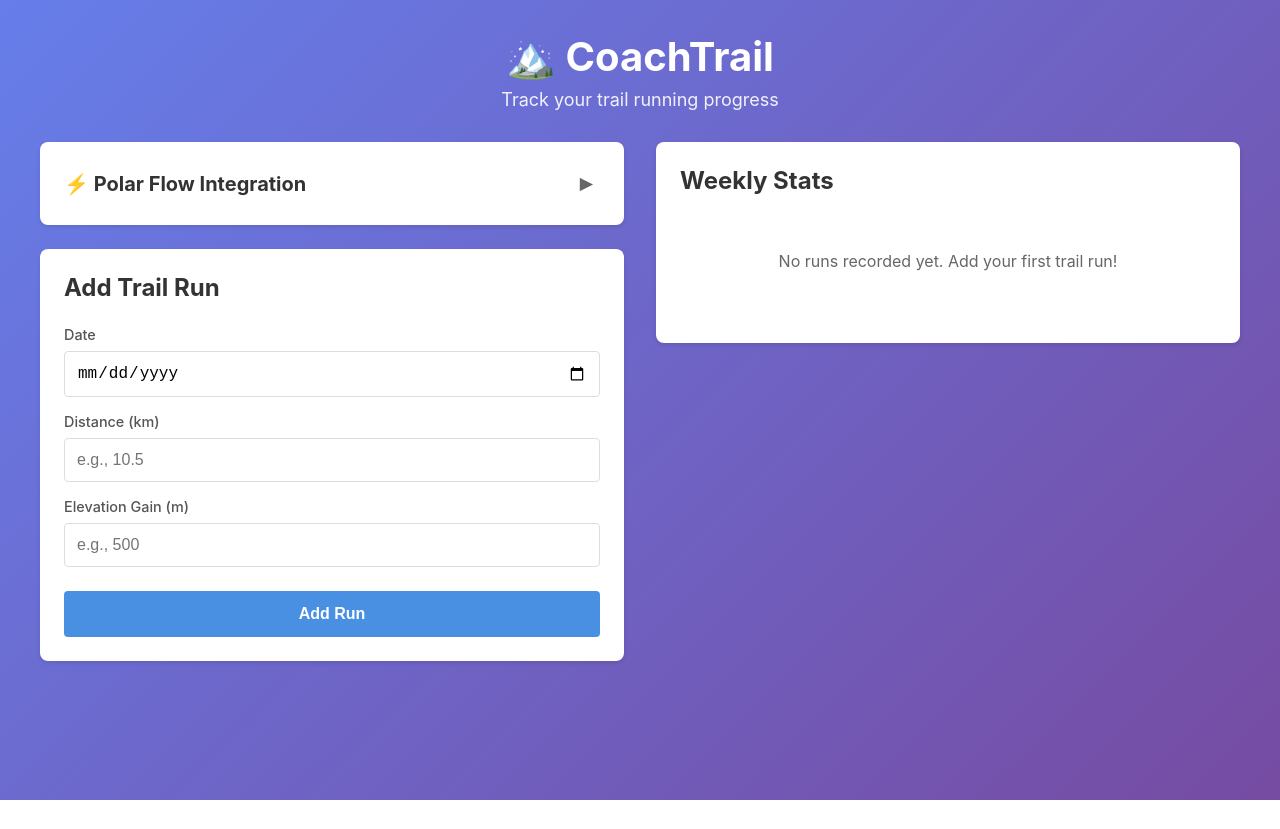
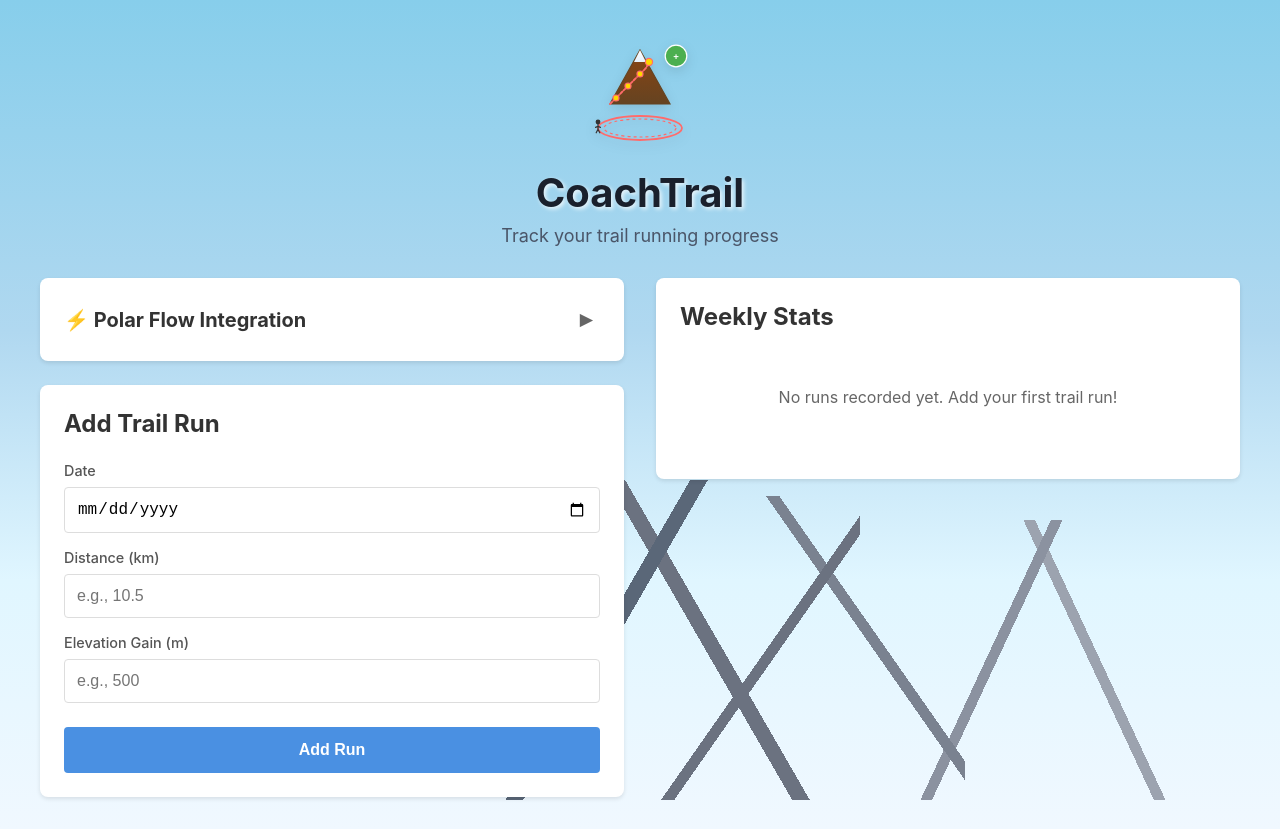
Before and after one commit to Thony-Crz/CoachTrail, a Svelte app: page / in a window 1280 px wide. Before the commit the page ends 800 px from the top, so only its background shows below. Built offline with nearby package versions, Linux system fonts and the light colour scheme.

Commit message:
Add mountain-themed design with custom logo and background
Co-authored-by: Thony-Crz <24889652+Thony-Crz@users.noreply.github.com>

```diff
--- a/src/App.svelte
+++ b/src/App.svelte
@@ -43,7 +43,10 @@
 <main>
   <div class="container">
     <header>
-      <h1>🏔️ CoachTrail</h1>
+      <div class="logo">
+        <img src="mountain-logo.svg" alt="CoachTrail Mountain Logo" class="logo-img" />
+      </div>
+      <h1>CoachTrail</h1>
       <p>Track your trail running progress</p>
     </header>
 
@@ -71,13 +74,57 @@
     padding: 0;
     font-family: -apple-system, BlinkMacSystemFont, 'Segoe UI', Roboto, Oxygen,
       Ubuntu, Cantarell, 'Helvetica Neue', sans-serif;
-    background: linear-gradient(135deg, #667eea 0%, #764ba2 100%);
+    background: linear-gradient(to bottom, #87CEEB 0%, #B0D8F0 40%, #E0F6FF 70%, #f0f8ff 100%);
     min-height: 100vh;
+    position: relative;
+    overflow-x: hidden;
+  }
+
+  :global(body::before) {
+    content: '';
+    position: fixed;
+    bottom: 0;
+    left: 0;
+    right: 0;
+    height: 100%;
+    background-image:
+      /* Front mountain - left */
+      linear-gradient(125deg, transparent 45%, #3d4552 45%, #3d4552 50%, transparent 50%),
+      linear-gradient(55deg, transparent 45%, #4a5568 45%, #4a5568 50%, transparent 50%),
+      /* Front mountain - right */
+      linear-gradient(130deg, transparent 48%, #4a5568 48%, #4a5568 52%, transparent 52%),
+      linear-gradient(50deg, transparent 48%, #3d4552 48%, #3d4552 52%, transparent 52%),
+      /* Middle mountain - left */
+      linear-gradient(120deg, transparent 52%, #5a6778 52%, #5a6778 56%, transparent 56%),
+      linear-gradient(60deg, transparent 52%, #6b7280 52%, #6b7280 56%, transparent 56%),
+      /* Middle mountain - center */
+      linear-gradient(125deg, transparent 55%, #6b7280 55%, #6b7280 58%, transparent 58%),
+      linear-gradient(55deg, transparent 55%, #7a8290 55%, #7a8290 58%, transparent 58%),
+      /* Back mountain - right */
+      linear-gradient(115deg, transparent 60%, #8b92a0 60%, #8b92a0 63%, transparent 63%),
+      linear-gradient(65deg, transparent 60%, #9ca3af 60%, #9ca3af 63%, transparent 63%);
+    background-position:
+      5% 100%, 15% 100%,
+      25% 100%, 35% 100%,
+      45% 100%, 55% 100%,
+      60% 100%, 70% 100%,
+      80% 100%, 90% 100%;
+    background-size:
+      15% 50%, 15% 50%,
+      15% 45%, 15% 45%,
+      20% 40%, 20% 40%,
+      18% 38%, 18% 38%,
+      20% 35%, 20% 35%;
+    background-repeat: no-repeat;
+    z-index: 0;
+    pointer-events: none;
   }
 
   main {
     padding: 2rem 1rem;
     min-height: 100vh;
+    position: relative;
+    z-index: 1;
   }
 
   .container {
@@ -88,19 +135,33 @@
   header {
     text-align: center;
     margin-bottom: 2rem;
-    color: white;
+    color: #2d3748;
+  }
+
+  .logo {
+    display: flex;
+    justify-content: center;
+    margin-bottom: 1rem;
+  }
+
+  .logo-img {
+    width: 120px;
+    height: 120px;
+    filter: drop-shadow(0 4px 6px rgba(0, 0, 0, 0.1));
   }
 
   h1 {
     font-size: 2.5rem;
     margin: 0 0 0.5rem 0;
     font-weight: 700;
+    color: #1a202c;
+    text-shadow: 2px 2px 4px rgba(255, 255, 255, 0.8);
   }
 
   header p {
     margin: 0;
     font-size: 1.125rem;
-    opacity: 0.9;
+    color: #4a5568;
   }
 
   .content {
```
Also changed, not shown: public/mountain-logo.svg (added).
